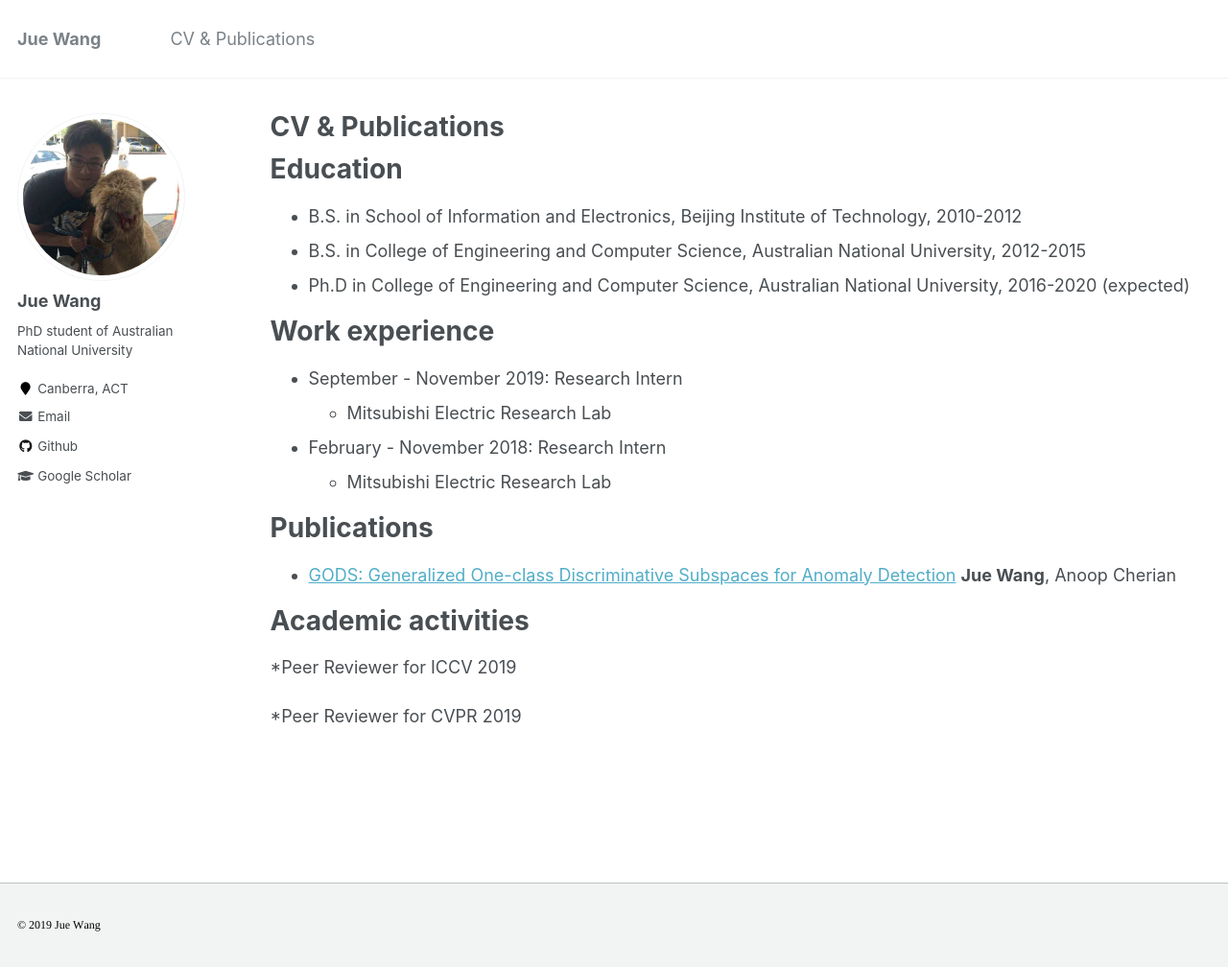
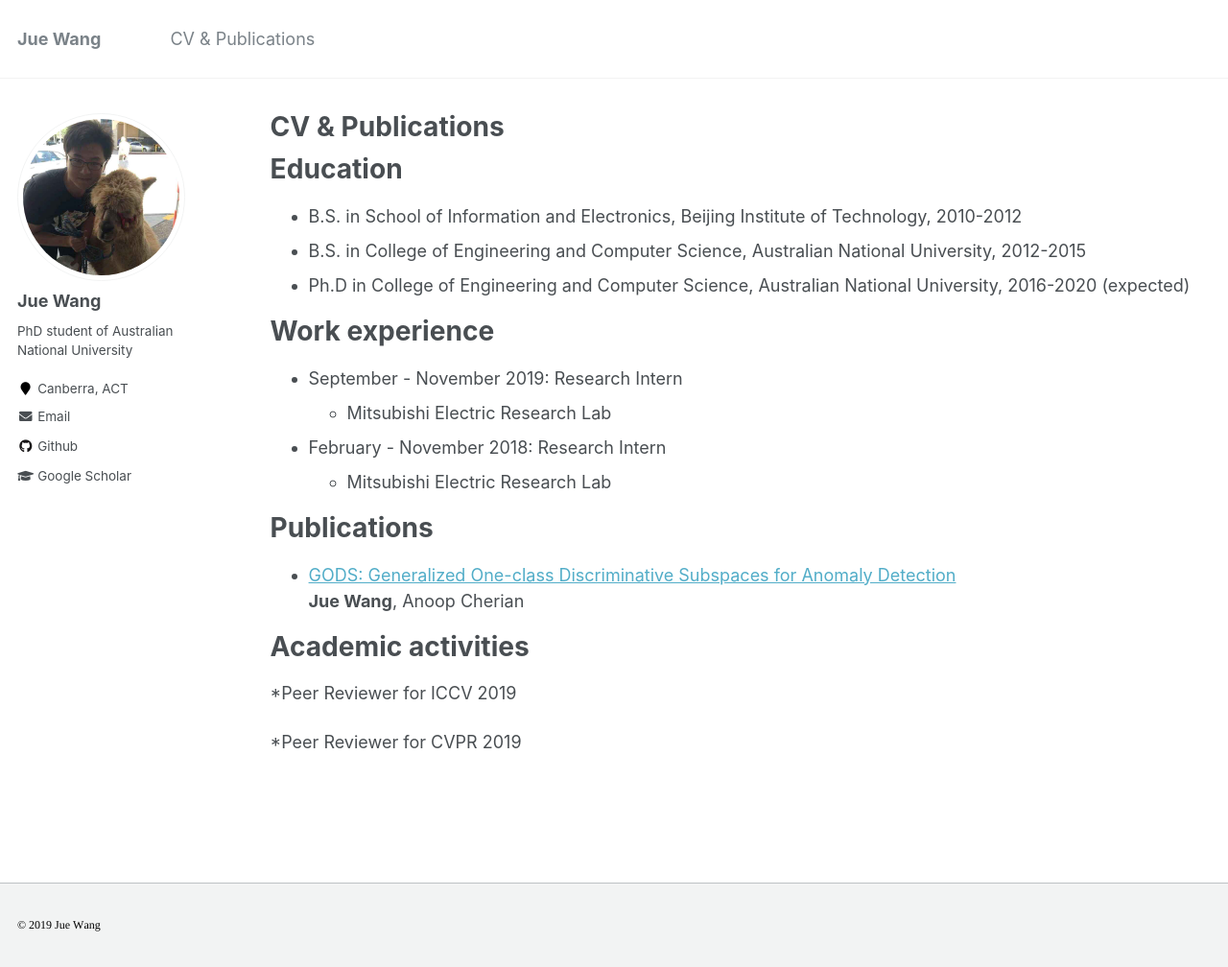
Before and after one commit to 3xWangDot/3xWangDot.github.io, a Jekyll site: the page built from _pages/cv.md, in a window 1280 px wide and 1008 px high. Shown: the whole window at 96% size. Built offline with Jekyll 4.4.1, drawn with Linux system fonts in a browser that asks for light colours.

Commit message:
Update cv.md

```diff
--- a/_pages/cv.md
+++ b/_pages/cv.md
@@ -26,7 +26,7 @@ Work experience
 
 Publications
 ======
-* [GODS: Generalized One-class Discriminative Subspaces for Anomaly Detection](https://arxiv.org/pdf/1908.05884.pdf)
+* [GODS: Generalized One-class Discriminative Subspaces for Anomaly Detection](https://arxiv.org/pdf/1908.05884.pdf)\
   **Jue Wang**, Anoop Cherian
 
 Academic activities
```
